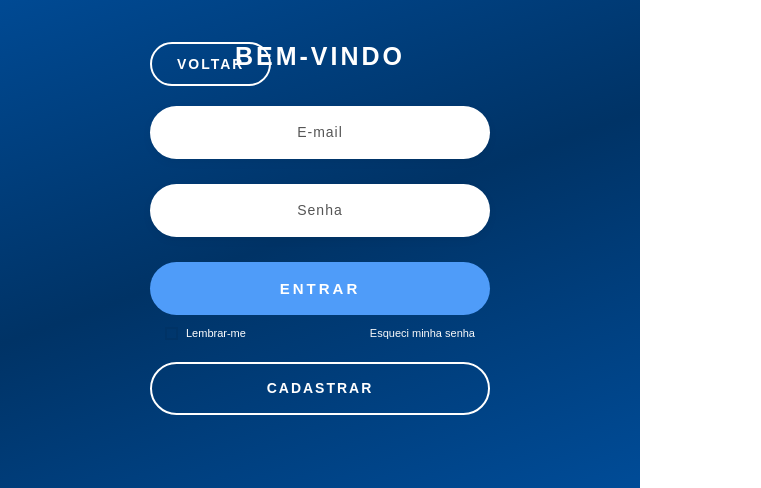
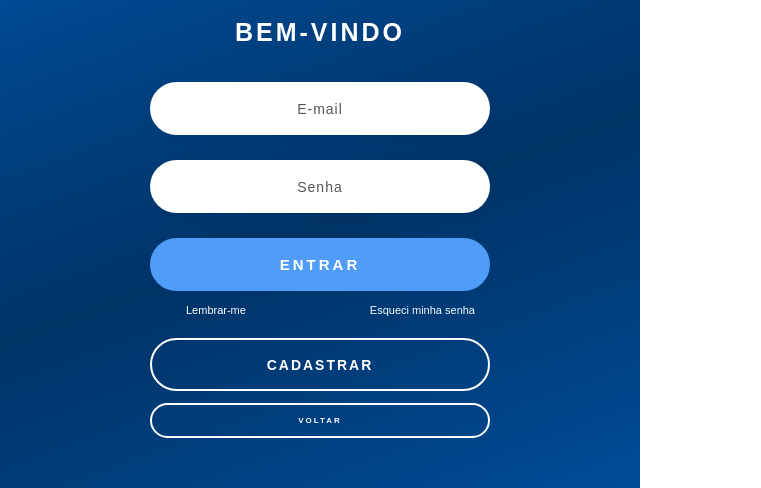
Before and after one commit to 38041/TCC2, a plain HTML site: page pages/login.html in a window 1280 px wide. Shown: the part 172-660 px from the top of the page, 0-761 px from the left. Drawn offline with Linux system fonts and the light colour scheme.

Commit message:
Update login.css

```diff
--- a/css/login.css
+++ b/css/login.css
@@ -379,15 +379,11 @@ button:hover {
   object-fit: contain;
 }
 
-/* BOTÃO VOLTAR NO CANTO SUPERIOR ESQUERDO */
+/* BOTÃO VOLTAR */
 
 .btn-voltar {
-  position: absolute;
-  top: 30px;
-  left: 30px;
-  z-index: 3;
-
-  padding: 12px 25px;
+  width: 100%;
+  height: 35px;
 
   display: flex;
   justify-content: center;
@@ -400,14 +396,19 @@ button:hover {
   color: white;
 
   text-decoration: none;
-  font-size: 14px;
+  font-size: 8px;
   font-weight: bold;
   letter-spacing: 2px;
 
+  cursor: pointer;
   transition: 0.3s;
+
+  margin-top: 12px;
 }
 
 .btn-voltar:hover {
-  background: #4f9cf9;
+  background: white;
+  color: #1642a1;
   transform: translateY(-2px);
 }
+}
```
